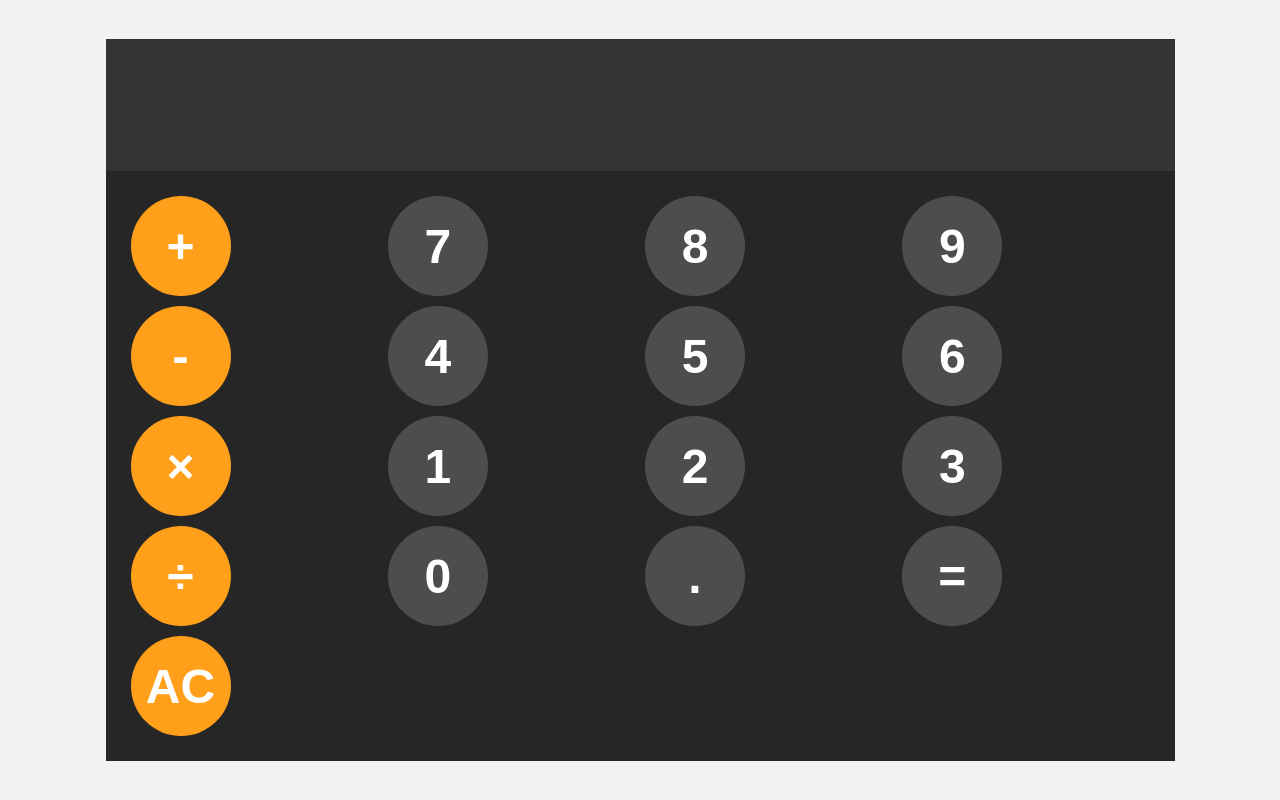
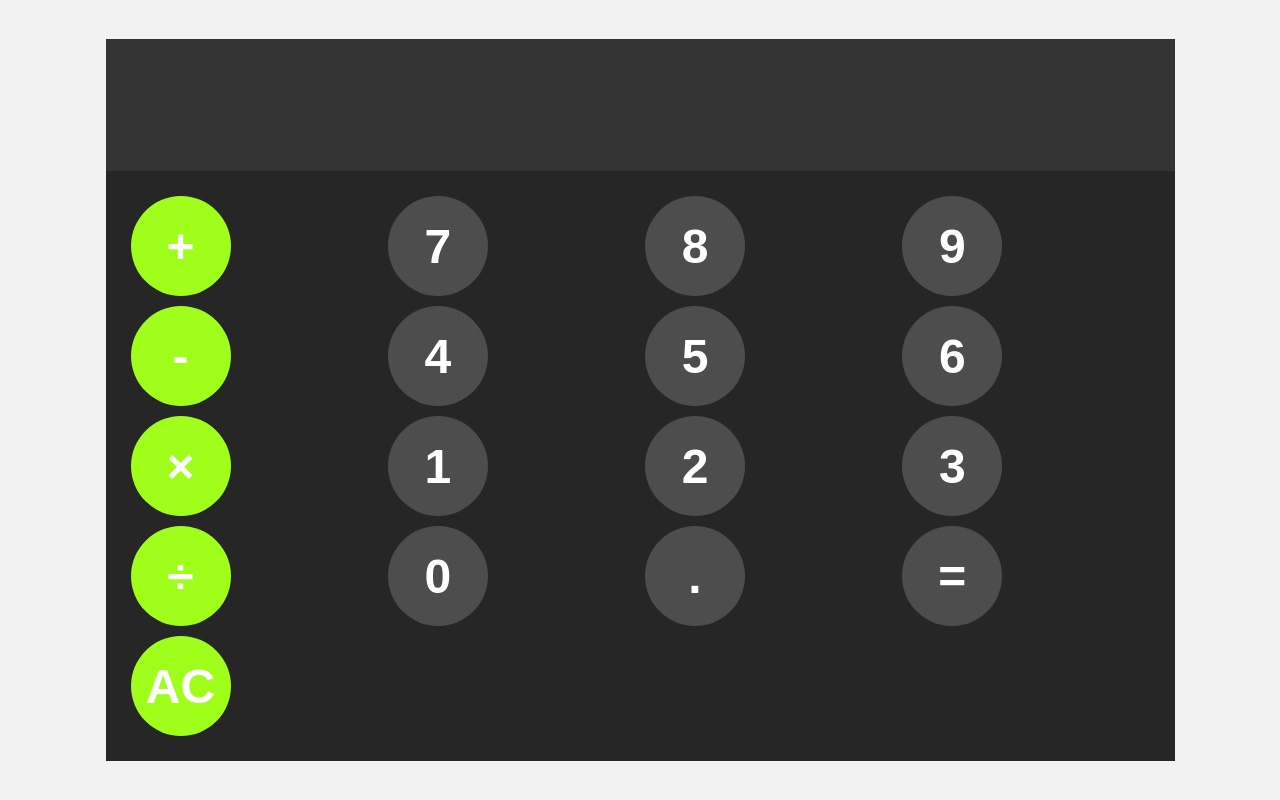
Before and after one commit to CrimsonKING3800/Simple-Calculator, a plain HTML site: page index.html in a window 1280 px wide. Drawn offline with Linux system fonts and the light colour scheme.

Commit message:
Update styles.css

```diff
--- a/styles.css
+++ b/styles.css
@@ -41,6 +41,9 @@ button{
     font-size: 3rem;
     font-weight: bold;
     cursor: pointer;
+    display: flex;
+    align-items: center;
+    justify-content: center;
 
 }
 
@@ -53,13 +56,13 @@ button:active{
 }
 
 .operator-btn{
-    background-color: hsl(35,100%,55%);
+    background-color: hsl(85, 100%, 55%);
 }
 
 .operator-btn:hover{
-    background-color: hsl(35,100%,65%);
+    background-color: hsl(85,100%,65%);
 }
 
 .operator-btn:active{
-    background-color: hsl(35,100%,75%);
+    background-color: hsl(85,100%,75%);
 }
```
